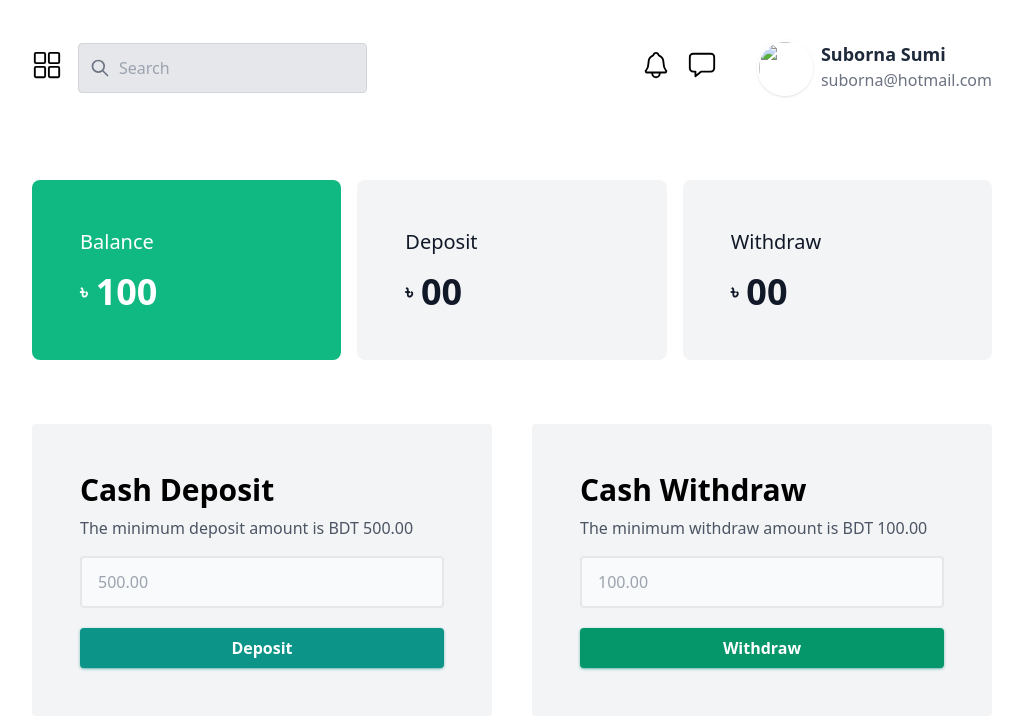
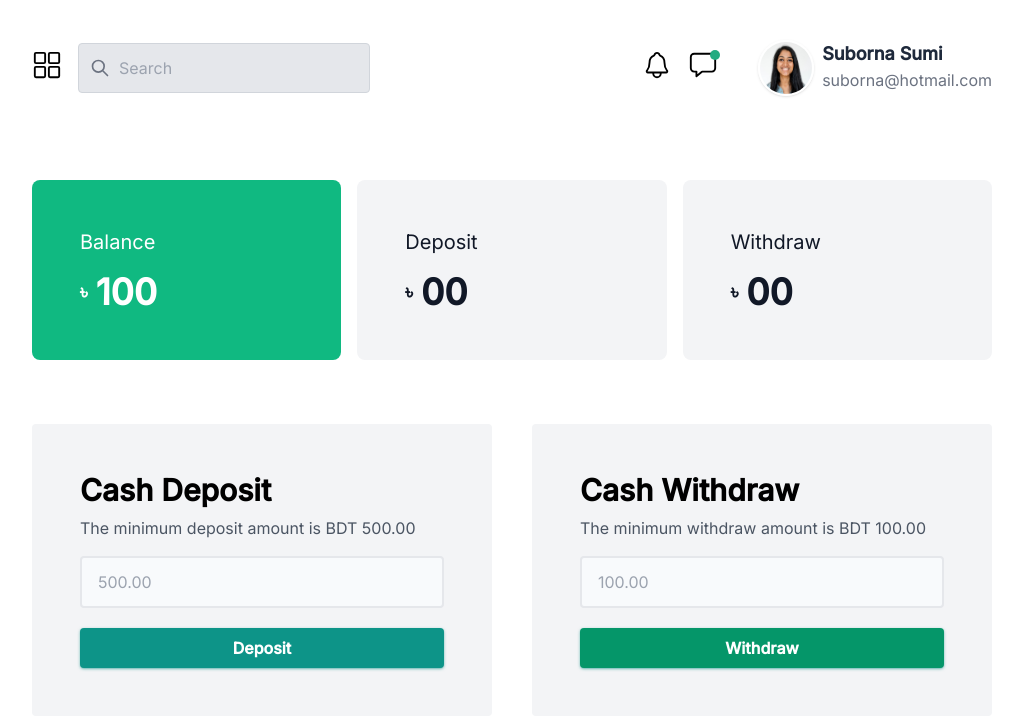
Before and after one commit to imrazzak/simple-bank-calculation-js, a plain HTML site: page index.html in a window 1280 px wide. Shown: the whole page, without its empty margins (128-1150 px from the left). Drawn offline with nearby package versions, Linux system fonts and the light colour scheme; the site is published under a folder, as on GitHub Pages, so addresses that start at the root find nothing.

Commit message:
source changes

```diff
--- a/index.html
+++ b/index.html
@@ -16,7 +16,7 @@
     <link href="https://fonts.googleapis.com/css2?family=Inter:wght@100;400;500&display=swap" rel="stylesheet">
 
     <!-- Main CSS -->
-    <link rel="stylesheet" href="/css/main.css">
+    <link rel="stylesheet" href="css/main.css">
 </head>
 
 <body>
@@ -54,7 +54,7 @@
                     </div>
                 </div>
                 <div class="flex gap-2 cursor-pointer">
-                    <img class="h-14 w-14 rounded-full border-2 border-white shadow" src="/images/profile.jpeg">
+                    <img class="h-14 w-14 rounded-full border-2 border-white shadow" src="images/profile.jpeg">
                     <div>
                         <h2 class="text-lg font-semibold text-slate-800">Suborna Sumi</h2>
                         <h2 class="text-gray-500">suborna@hotmail.com</h2>
@@ -115,7 +115,7 @@
             </div>
         </section>
     </main>
-    <script src="/js/main.js"></script>
+    <script src="js/main.js"></script>
 
     <!-- Ionic Icons -->
     <script type="module" src="https://unpkg.com/ionicons@5.5.2/dist/ionicons/ionicons.esm.js"></script>
```
